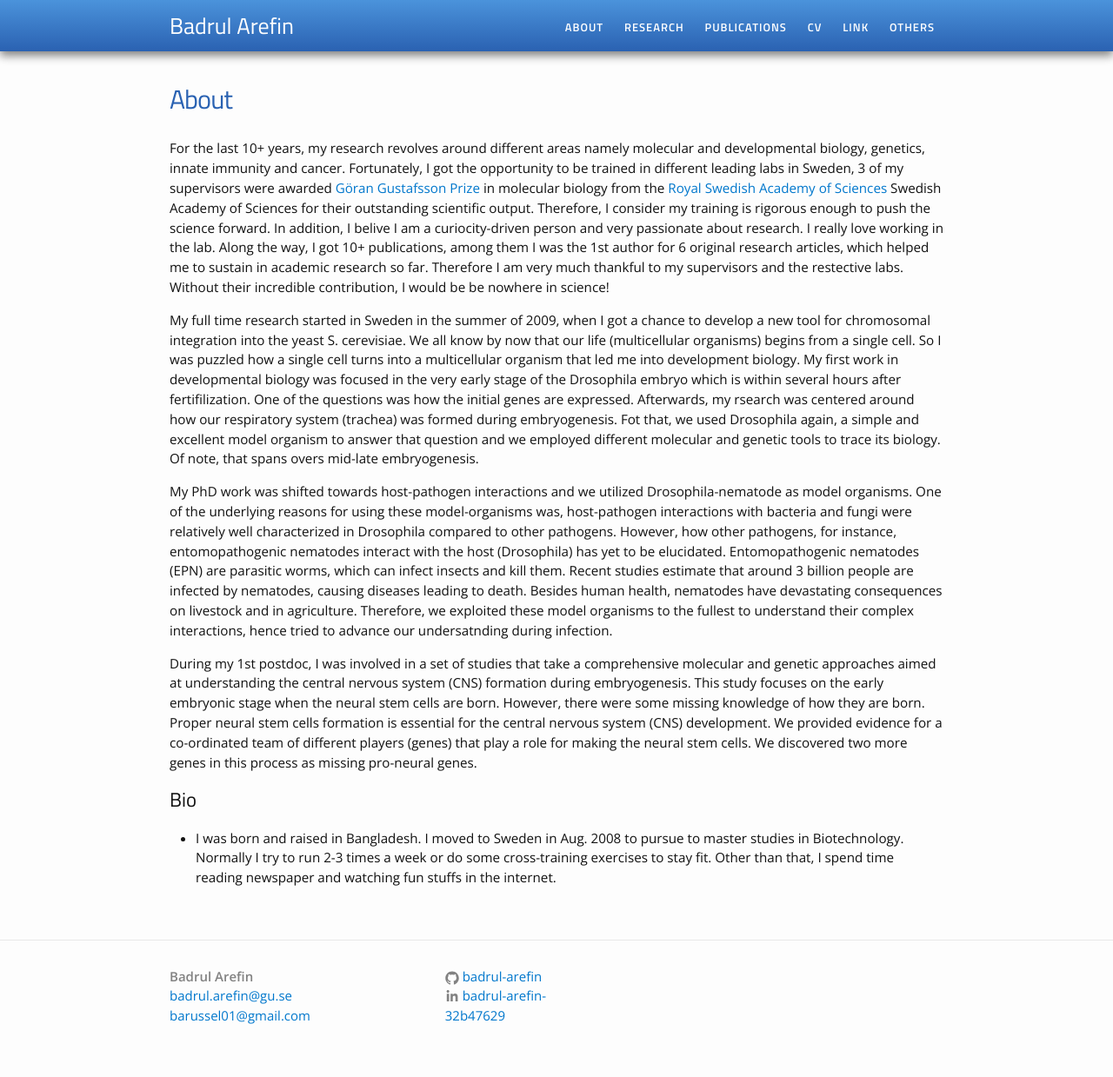
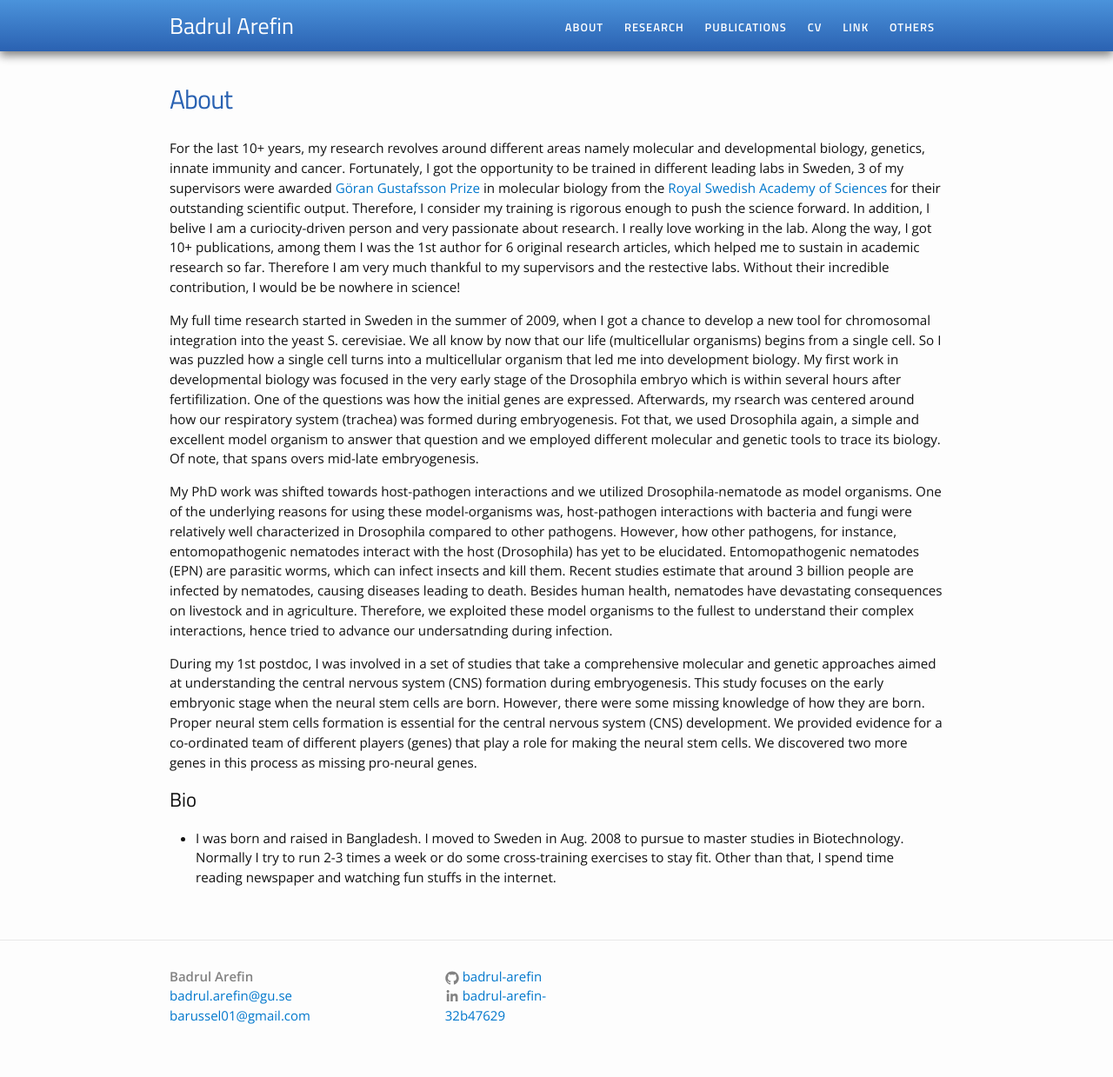
Before and after one commit to Badrul-Arefin/badrul-arefin.github.io, a Jekyll site: the page built from about.md, in a window 1280 px wide. Shown: the whole page at 87% size. Built offline with Jekyll 4.4.1, drawn with Linux system fonts in a browser that asks for light colours.

Commit message:
Update about.md

```diff
--- a/about.md
+++ b/about.md
@@ -3,7 +3,7 @@
 title: About
 permalink: /about/
 ---
-For the last 10+ years, my research revolves around different areas namely molecular and developmental biology, genetics, innate immunity and cancer. Fortunately, I got the opportunity to be trained in different leading labs in Sweden, 3 of my supervisors were awarded <a href="https://en.wikipedia.org/wiki/G%C3%B6ran_Gustafsson_Prize">Göran Gustafsson Prize</a> in molecular biology from the <a href="https://kva.se/sv/priser/goran-gustafssonprisen">Royal Swedish Academy of Sciences </a> Swedish Academy of Sciences for their outstanding scientific output. Therefore, I consider my training is rigorous enough to push the science forward. In addition, I belive I am a curiocity-driven person and very passionate about research. I really love working in the lab. Along the way, I got 10+ publications, among them I was the 1st author for 6 original research articles, which helped me to sustain in academic research so far. Therefore I am very much thankful to my supervisors and the restective labs. Without their incredible contribution, I would be be nowhere in science!
+For the last 10+ years, my research revolves around different areas namely molecular and developmental biology, genetics, innate immunity and cancer. Fortunately, I got the opportunity to be trained in different leading labs in Sweden, 3 of my supervisors were awarded <a href="https://en.wikipedia.org/wiki/G%C3%B6ran_Gustafsson_Prize">Göran Gustafsson Prize</a> in molecular biology from the <a href="https://kva.se/sv/priser/goran-gustafssonprisen">Royal Swedish Academy of Sciences </a> for their outstanding scientific output. Therefore, I consider my training is rigorous enough to push the science forward. In addition, I belive I am a curiocity-driven person and very passionate about research. I really love working in the lab. Along the way, I got 10+ publications, among them I was the 1st author for 6 original research articles, which helped me to sustain in academic research so far. Therefore I am very much thankful to my supervisors and the restective labs. Without their incredible contribution, I would be be nowhere in science!
 
 My full time research started in Sweden in the summer of 2009, when I got a chance to develop a new tool for chromosomal integration into the yeast S. cerevisiae. We all know by now that our life (multicellular organisms) begins from a single cell. So I was puzzled how a single cell turns into a multicellular organism that led me into development biology. My first work in developmental biology was focused in the very early stage of the Drosophila embryo which is within several hours after fertifilization. One of the questions was how the initial genes are expressed. Afterwards, my rsearch was centered around how our respiratory system (trachea) was formed during embryogenesis. Fot that, we used Drosophila again, a simple and excellent model organism to answer that question and we employed different molecular and genetic tools to trace its biology. Of note, that spans overs mid-late embryogenesis.
 
```
